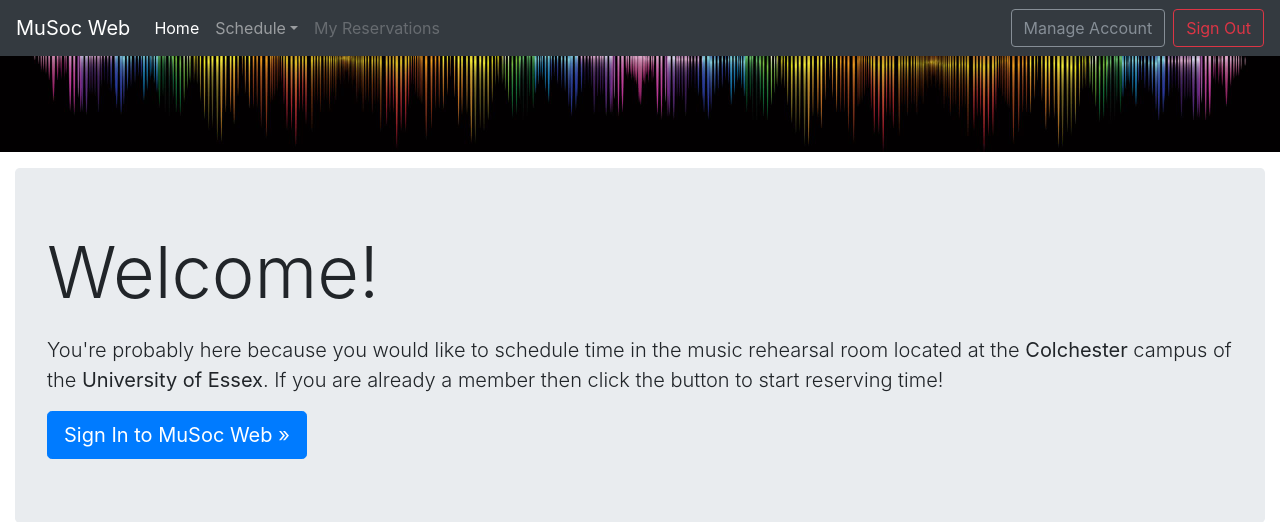
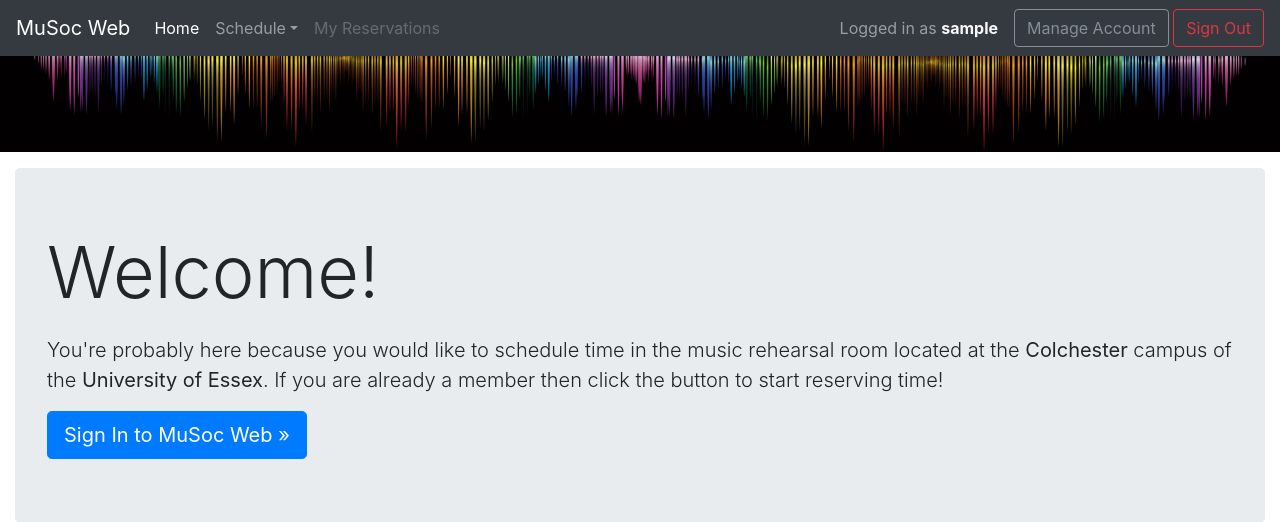
Before and after one commit to djb1815/Essex-MuSoc, a Django app: page /schedule/ in a window 1280 px wide. Shown: the top 522 px of the page. Run offline with Django 3.2, Linux system fonts and the light colour scheme; the visitor is signed in with stand-in values (Sample User, id 1); some libraries are stand-ins or nearby versions.

Commit message:
Current user in Nav
Top Nav now shows username of current logged in user.

```diff
--- a/musoc_web/schedule/templates/schedule/components/topnav.html
+++ b/musoc_web/schedule/templates/schedule/components/topnav.html
@@ -24,11 +24,18 @@
             </li>
         </ul>
         {% if user.is_authenticated %}
-            <a role="button" class="btn btn-outline-secondary my-2 my-sm-0 mr-sm-2" href="{% url 'profile' %}">Manage Account</a>
-            <a role="button" class="btn btn-outline-danger my-2 my-sm-0" href="{% url 'account_logout' %}">Sign Out</a>
+            <span class="navbar-text mr-3">
+                Logged in as <strong class="text-light">{{ user }}</strong>
+            </span>
+            <div>
+                <a role="button" class="btn btn-outline-secondary my-2 my-sm-0" href="{% url 'profile' %}">Manage Account</a>
+                <a role="button" class="btn btn-outline-danger my-2 my-sm-0" href="{% url 'account_logout' %}">Sign Out</a>
+            </div>
         {% else %}
-            <a role="button" class="btn btn-outline-secondary my-2 my-sm-0 mr-sm-2" href="{% url 'account_signup' %}">Register</a>
-            <a role="button" class="btn btn-outline-success my-2 my-sm-0" href="{% url 'account_login' %}">Sign In</a>
+            <div>
+                <a role="button" class="btn btn-outline-secondary my-2 my-sm-0" href="{% url 'account_signup' %}">Register</a>
+                <a role="button" class="btn btn-outline-success my-2 my-sm-0" href="{% url 'account_login' %}">Sign In</a>
+            </div>
         {% endif %}
         {#        <form class="form-inline mt-2 mt-md-0">#}
         {#            <input class="form-control mr-sm-2" type="text" placeholder="Search" aria-label="Search">#}
```
